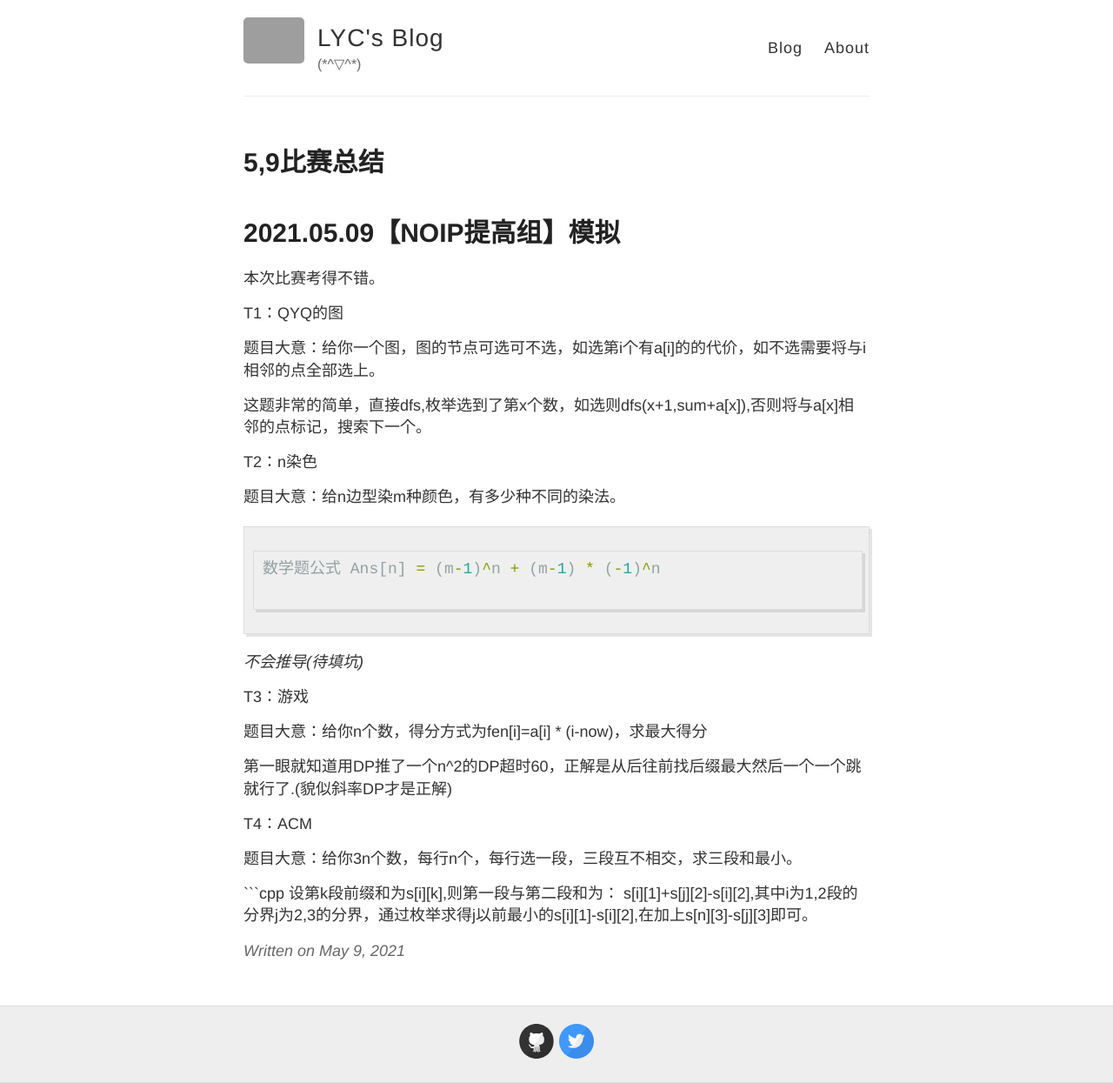
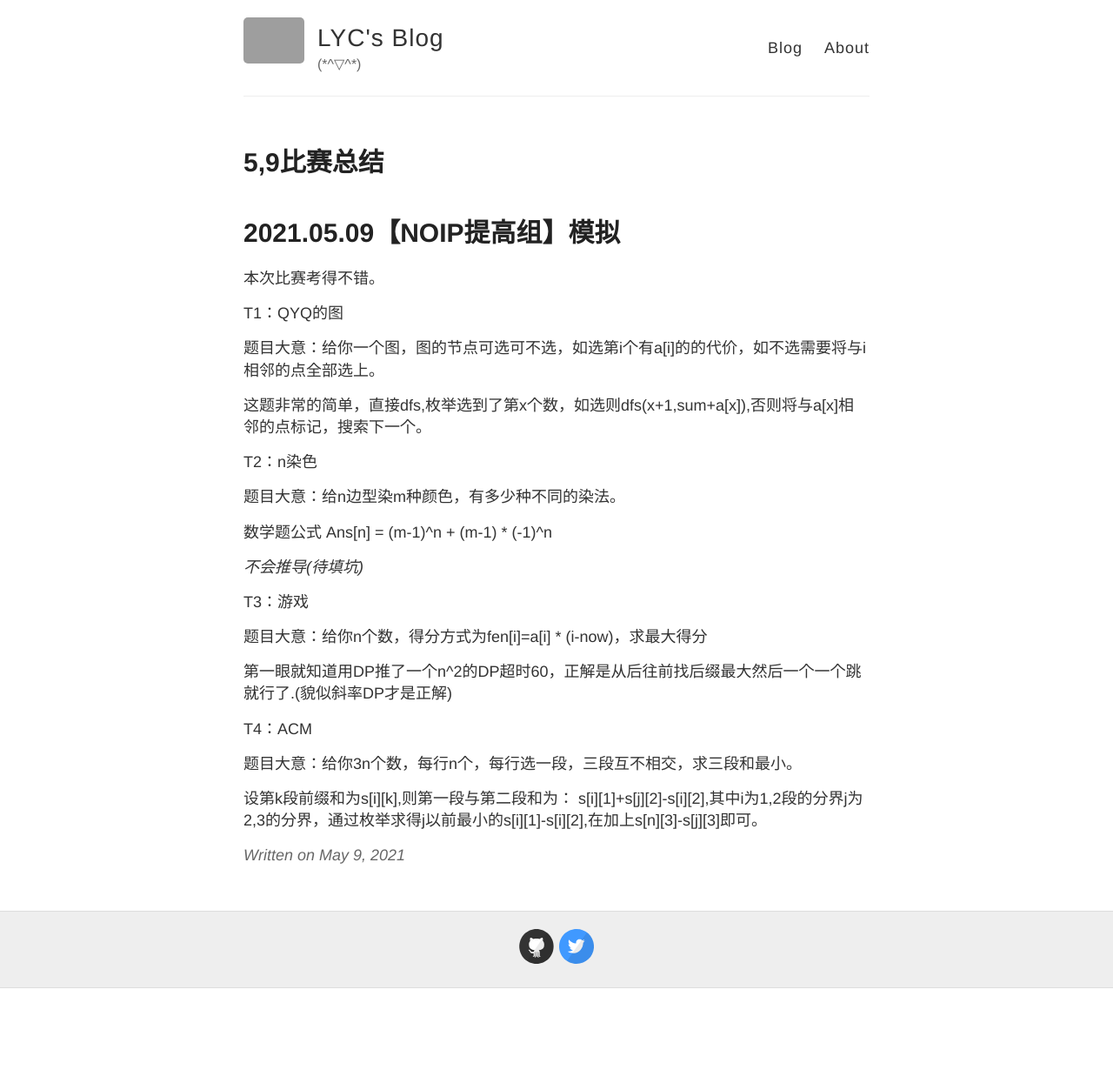
Before and after one commit to IchengU/IchengU.github.io, a Jekyll site: the page built from _posts/2021-5-9-5,9比赛总结.md, in a window 1280 px wide. Shown: the whole page at 87% size. Built offline with Jekyll 4.4.1, drawn with Linux system fonts in a browser that asks for light colours; our own code applies the rules of GitHub Pages for plain Markdown files; after the commit the page ends 1136 px from its top, so only the background shows below that; grey boxes are pictures that could not be loaded.

Commit message:
Update 2021-5-9-5,9比赛总结.md

````diff
--- a/_posts/2021-5-9-5,9比赛总结.md
+++ b/_posts/2021-5-9-5,9比赛总结.md
@@ -12,10 +12,8 @@ T2：n染色
 
 题目大意：给n边型染m种颜色，有多少种不同的染法。
 
-```cpp
 数学题公式 Ans[n] = (m-1)^n + (m-1) * (-1)^n
 
-```
 *不会推导(待填坑)*
 
 T3：游戏
@@ -28,5 +26,4 @@ T4：ACM
 
 题目大意：给你3n个数，每行n个，每行选一段，三段互不相交，求三段和最小。
 
-```cpp
 设第k段前缀和为s[i][k],则第一段与第二段和为： s[i][1]+s[j][2]-s[i][2],其中i为1,2段的分界j为2,3的分界，通过枚举求得j以前最小的s[i][1]-s[i][2],在加上s[n][3]-s[j][3]即可。
````
